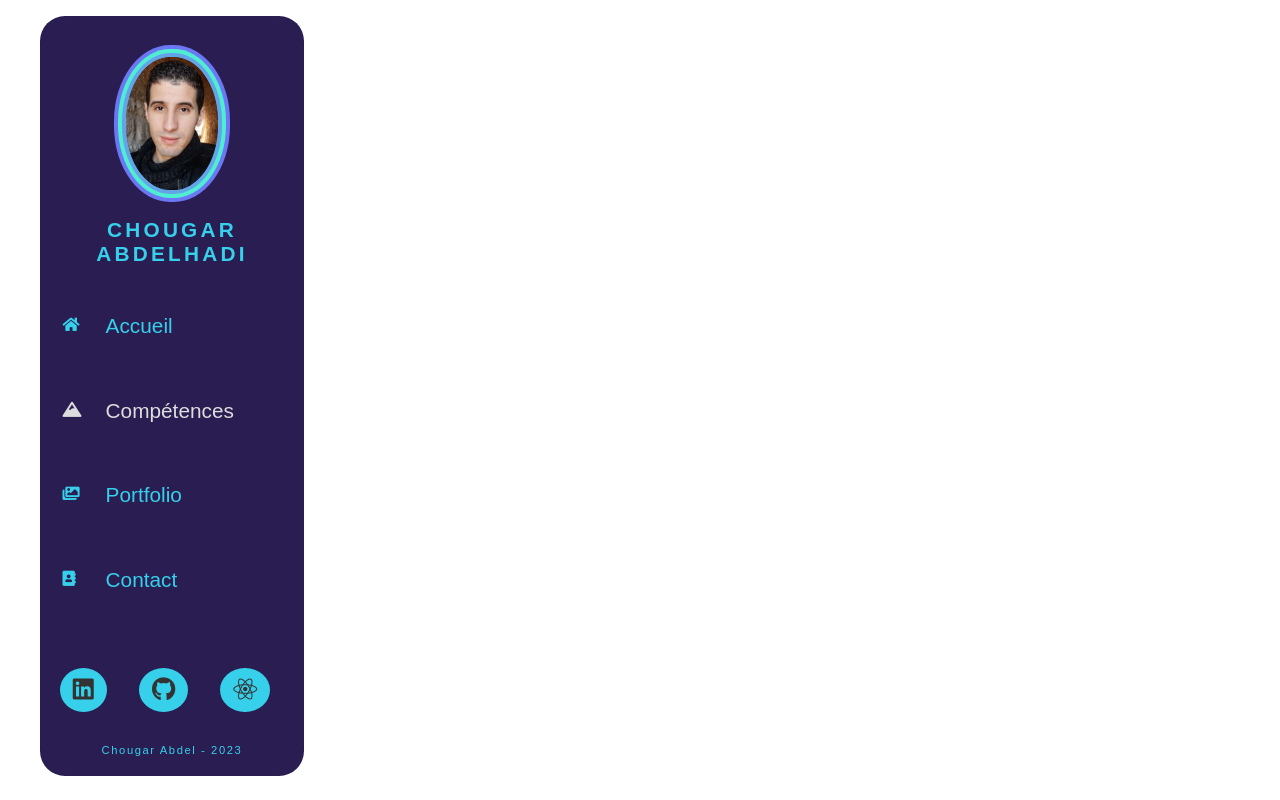
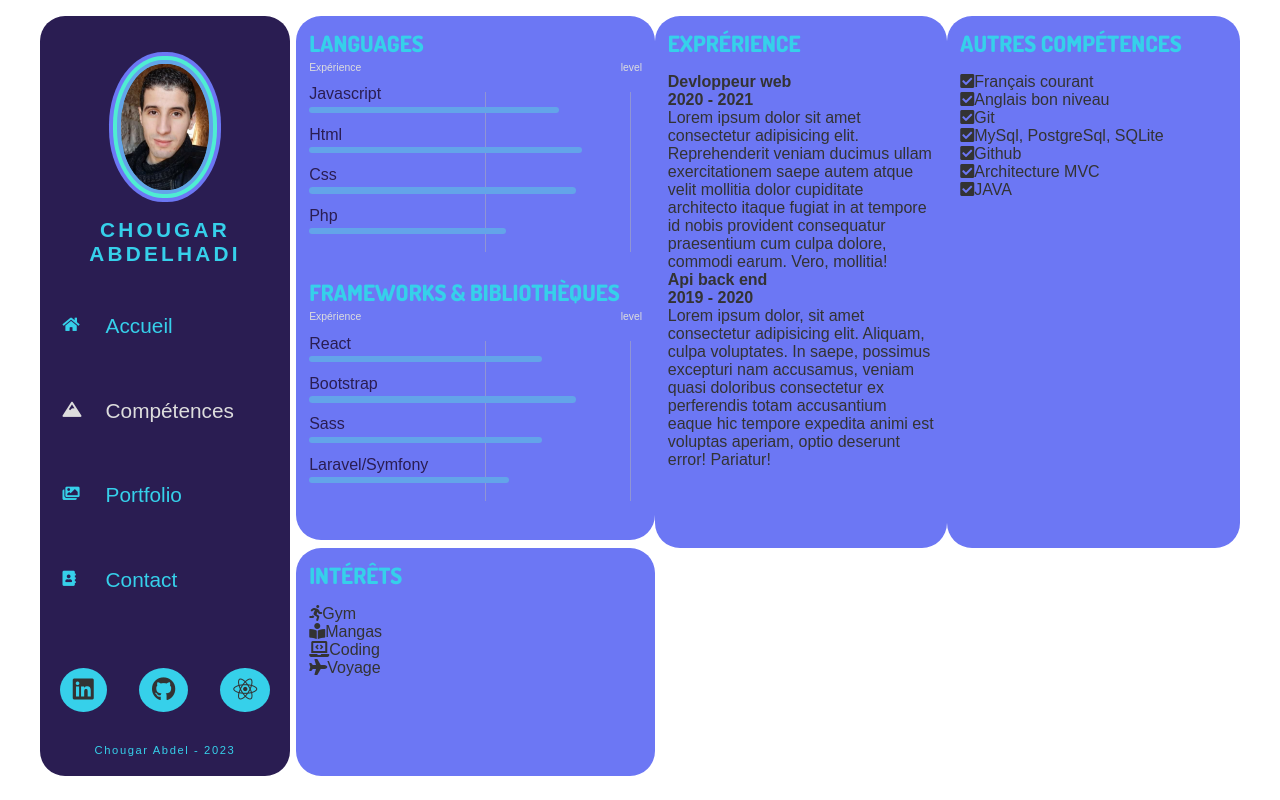
Before and after one commit to CY-Abdel/mon-cv-react, a React (Create React App) app: page /competences in a window 1280 px wide. Built offline with nearby package versions, Linux system fonts and the light colour scheme; a web font is replaced by a local one.

Commit message:
partie languages et frameworks finie

```diff
--- /dev/null
+++ b/src/components/knowlegdes/Experiences.js
@@ -0,0 +1,22 @@
+import React from 'react';
+
+const Experiences = () => {
+    return (
+        <div className="experience">
+            <h3>Exprérience</h3>
+            <div className="exp1">
+                <h4>Devloppeur web</h4>
+                <h4>2020 - 2021</h4>
+                <p>Lorem ipsum dolor sit amet consectetur adipisicing elit. Reprehenderit veniam ducimus ullam exercitationem saepe autem atque velit mollitia dolor cupiditate architecto itaque fugiat in at tempore id nobis provident consequatur praesentium cum culpa dolore, commodi earum. Vero, mollitia!</p>
+            </div>
+
+            <div className="exp2">
+                <h4>Api back end</h4>
+                <h4>2019 - 2020</h4>
+                <p>Lorem ipsum dolor, sit amet consectetur adipisicing elit. Aliquam, culpa voluptates. In saepe, possimus excepturi nam accusamus, veniam quasi doloribus consectetur ex perferendis totam accusantium eaque hic tempore expedita animi est voluptas aperiam, optio deserunt error! Pariatur!</p>
+            </div>
+        </div>
+    );
+};
+
+export default Experiences;
--- /dev/null
+++ b/src/components/knowlegdes/Hobbies.js
@@ -0,0 +1,29 @@
+import React from 'react';
+
+const Hobbies = () => {
+    return (
+        <div className="hobbies">
+            <h3>Intérêts</h3>
+            <ul>
+                <li className="hobby">
+                    <i className="fas fa-running"></i>
+                    <span>Gym</span>
+                </li>
+                <li className="hobby">
+                    <i class="fas fa-book-reader"></i>
+                    <span>Mangas</span>
+                </li>
+                <li className="hobby">
+                    <i className="fas fa-laptop-code"></i>
+                    <span>Coding</span>
+                </li>
+                <li className="hobby">
+                    <i className="fas fa-plane"></i>
+                    <span>Voyage</span>
+                </li>
+            </ul>
+        </div>
+    );
+};
+
+export default Hobbies;
--- /dev/null
+++ b/src/components/knowlegdes/Languages.js
@@ -0,0 +1,42 @@
+// rcc pour une classe component
+import React, { Component } from 'react';
+import ProgressBar from './ProgressBar';
+
+class Languages extends Component {
+    // on peut ajouter des states qui sont des endroit ou on peut stocker
+    //on peut egalement ajouter d'autre fonctions
+    state = {
+        languages: [
+            {id: 1, value: "Javascript", xp: 0.75},
+            {id: 2, value: "Html", xp: 0.82},
+            {id: 3, value: "Css", xp: 0.80},
+            {id: 4, value: "Php", xp: 0.59}
+        ],
+        frameworks: [
+            {id: 1, value: "React", xp: 0.7},
+            {id: 2, value: "Bootstrap", xp: 0.8},
+            {id: 3, value: "Sass", xp: 0.7},
+            {id: 4, value: "Laravel/Symfony", xp: 0.6}
+        ]
+    }
+    render() {
+        let {languages, frameworks} = this.state;
+        return (
+            <div className="languagesFrameworks">
+                <ProgressBar
+                    // {languages} = this.state.languages
+                    languages={languages}
+                    className="languagesDisplay"
+                    title="languages"
+                />
+                <ProgressBar
+                    languages={frameworks}
+                    className="frameworkDisplay"
+                    title="frameworks & bibliothèques"
+                />
+            </div>
+        );
+    }
+}
+
+export default Languages;
--- /dev/null
+++ b/src/components/knowlegdes/OtherSkills.js
@@ -0,0 +1,46 @@
+import React from 'react';
+
+const OtherSkills = () => {
+   return (
+      <div className="otherSkills">
+         <h3>Autres compétences</h3>
+         <div className="list">
+            <ul>
+               <li>
+                  <i className="fas fa-check-square"></i>
+                  Français courant
+               </li>
+               <li>
+                  <i className="fas fa-check-square"></i>
+                  Anglais bon niveau
+               </li>
+
+               <li>
+                  <i className="fas fa-check-square"></i>
+                  Git
+               </li>
+               <li>
+                  <i className="fas fa-check-square"></i>
+                  MySql, PostgreSql, SQLite
+               </li>
+            </ul>
+            <ul>
+               <li>
+                  <i className="fas fa-check-square"></i>
+                  Github
+               </li>
+               <li>
+                  <i className="fas fa-check-square"></i>
+                  Architecture MVC
+               </li>
+               <li>
+                  <i className="fas fa-check-square"></i>
+                  JAVA
+               </li>
+            </ul>
+         </div>
+      </div>
+   );
+};
+
+export default OtherSkills;
--- /dev/null
+++ b/src/components/knowlegdes/ProgressBar.js
@@ -0,0 +1,45 @@
+import React from 'react';
+
+const ProgressBar = (props) => {
+   console.log(props);
+
+   return (
+      <div className={props.className}>
+         <h3>{props.title}</h3>
+         <div className="years">
+            <span>Expérience</span>
+            <span></span>
+            <span>level</span>
+         </div>
+
+         {/* cette syntaxe
+                <div>
+                    {
+
+                    }
+                </div>
+                c'est pour ecrire du javascript dans le jsx
+            */}
+         <div>
+            {
+               // chaque elem du tableau dev1 un item individuel
+               // qu'on pourra afficher
+               props.languages.map((item) => {
+                  let xpYears = 1;
+                  let progressBar = item.xp / xpYears * 100 + '%';
+
+                  return (
+                     <div key={item.id} className="languagesList">
+                        <li>{item.value}</li>
+                        <div className="progressBar" style={
+                           {width:progressBar}}></div>
+                     </div>
+                  )
+               })
+            }
+         </div>
+      </div>
+   );
+};
+
+export default ProgressBar;
--- a/src/pages/Knowledges.js
+++ b/src/pages/Knowledges.js
@@ -1,10 +1,20 @@
 import React from 'react';
+import Experiences from '../components/knowlegdes/Experiences';
+import Hobbies from '../components/knowlegdes/Hobbies';
+import Languages from '../components/knowlegdes/Languages';
+import OtherSkills from '../components/knowlegdes/OtherSkills';
 import Navigation from '../components/Navigation';
 
 const Knowledges = () => {
     return (
-        <div>
+        <div className="knowledges">
             <Navigation />
+            <div className="knowledgesContent">
+                <Languages/>
+                <Experiences/>
+                <OtherSkills />
+                <Hobbies />
+            </div>
         </div>
     );
 };
--- a/src/pages/Notfound.js
+++ b/src/pages/Notfound.js
@@ -8,7 +8,7 @@ const Notfound = () => {
         <div>
             <div className="notFound">
                 <div className="notFoundContent">
-                    <h3>Désonlé cette page n'existe pas!</h3>
+                    <h3>Désolé cette page n'existe pas!</h3>
                     <h3>sorry this page does not exist!</h3>
 
                     <NavLink exact to="/">
--- a/src/styles/pages/_knowledges.scss
+++ b/src/styles/pages/_knowledges.scss
@@ -0,0 +1,121 @@
+.knowledges {
+    .knowledgesContent {
+        min-height: $minHeight;
+        width: 100%;
+        position: relative;
+        overflow: hidden;
+        display: grid;
+        // la 1ere column prend 38% puis y a une fraction
+        // et une autre fraction
+        grid-template-columns: 38% 1fr 1fr;
+        // on a deux lignes la 1ere a 70% la 2eme 30%
+        grid-template-rows: 70% 30%;
+        grid-template-areas:
+        // L: langugaes      E: Experience
+        // O: otherSkills    H: Hobbies
+
+            "L E E"
+            "O O H";
+
+        .languagesFrameworks,
+        .experience,
+        .otherSkills,
+        .hobbies {
+            background: $color-2;
+            border-radius: $borderRadius;
+            padding: 0.8rem;
+        }
+        h3 {
+            font-size: 1.4rem;
+            margin-bottom: 1rem;
+            font-family: $font-2;
+            color: $color-5;
+            text-transform: uppercase;
+        }
+        .languagesFrameworks {
+            grid-area: L;
+            margin-bottom: 0.5rem;
+            // on va dire que le compontent L est un grid et on va le fractionner en 2colonnes a son tour
+            display: grid;
+            grid-template-columns: 1fr;
+            grid-template-rows: 1fr 1fr;
+            grid-template-areas:
+                "L"
+                "F";
+
+            .languagesDisplay {
+                grid-area: L;
+            }
+            .frameworkDisplay {
+                grid-area: F;
+            }
+            h3 {
+                margin-bottom: 0.3rem;
+            }
+            // css des barres d"experience
+            .years {
+                font-size: 0.65rem;
+                display: flex;
+                justify-content: space-between;
+                color: $white;
+
+                span {
+                    //ici c la width de 1er enfant nth-child(1)
+                    width: 40%;
+
+                    &:nth-child(2) {
+                        text-align: right;
+                        width: 10%;
+                    }
+                    &:nth-child(3) {
+                        text-align: right;
+                        width: 50%;
+                    }
+
+                    &:nth-child(2):before,
+                    &:nth-child(3):before {
+                        //c'est important de faire un content quand on fait un after et un before meme vide
+                        content: "";
+                        background: rgba(180, 179, 179, 0.5);
+                        position: absolute;
+                        height: 160px;
+                        width: 1px;
+                        transform: translate(9px, 30px);
+                    }
+                }
+            }
+            .languagesList {
+                padding-top: 0.8rem;
+
+                li {
+                    color: $color-1;
+                }
+                .progressBar {
+                    height: 0.4rem;
+                    background: transparent;
+                    border-radius: 50px;
+                    margin-top: 0.2rem;
+                    position: relative;
+
+                    &:after {
+                        content: '';
+                        position: absolute;
+                        background: $color-3;
+                        border-radius: 50px;
+                        height: .4rem;
+                        width: 0;
+                        // width a zero pour faire lanimation de 0% a 100%
+                        animation: line 2s ease-out forwards;
+
+                        @keyframes line {
+                            to {
+                                width: 100%;
+                            }
+                        }
+
+                    }
+                }
+            }
+        }
+    }
+}
```
